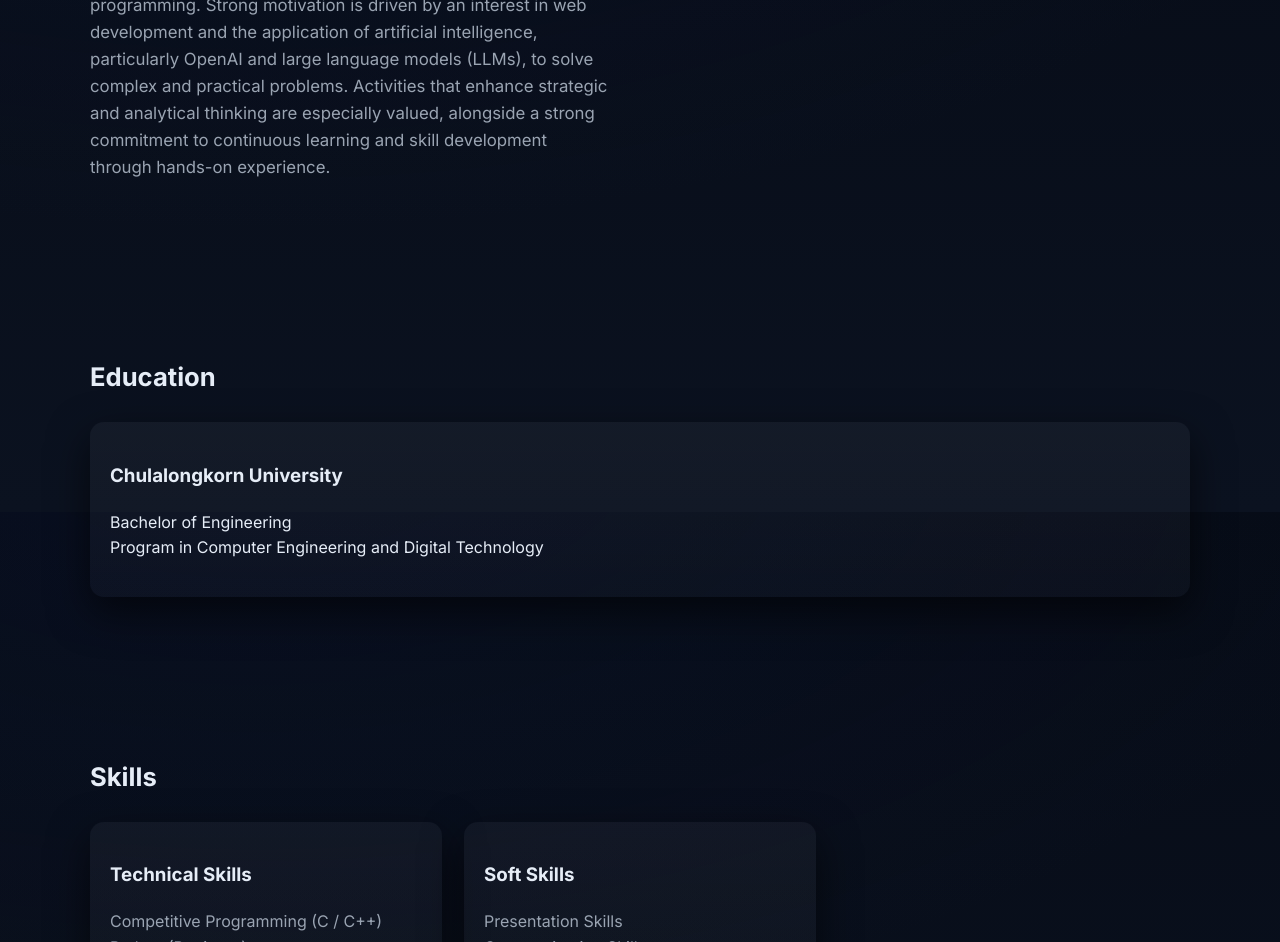
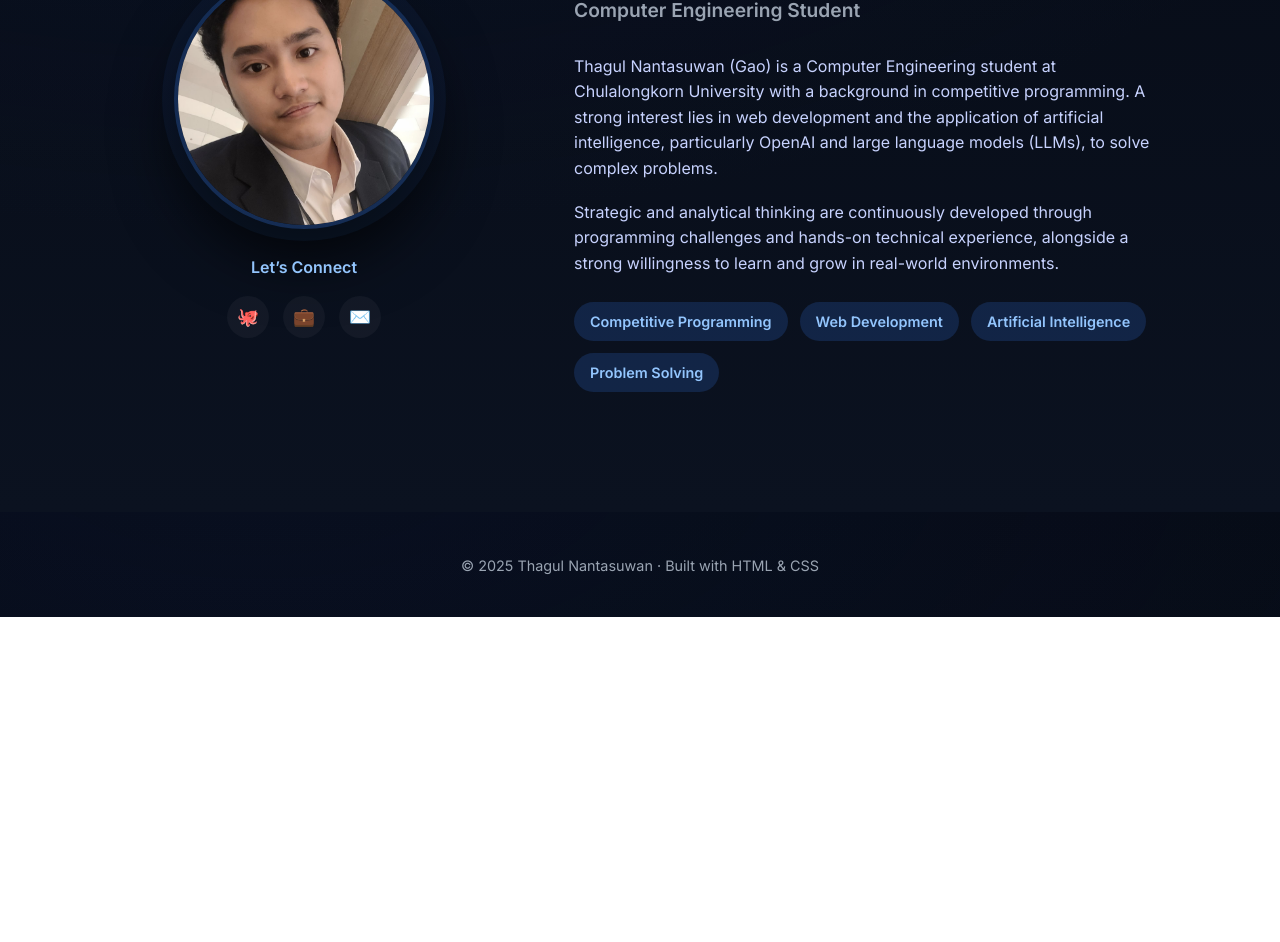
Before and after one commit to thagul2550/thagul2550.github.io, a plain HTML site: page about.html in a window 1280 px wide. Shown: the part 288-1230 px from the top of the page. After the commit the page ends 905 px from the top, so only its background shows below. Drawn offline with Linux system fonts and the light colour scheme.

Commit message:
Add About page with profile layout

```diff
--- a/about.html
+++ b/about.html
@@ -1,8 +1,8 @@
 <!DOCTYPE html>
 <html lang="en">
 <head>
-  <meta charset="UTF-8">
-  <meta name="viewport" content="width=device-width, initial-scale=1">
+  <meta charset="UTF-8" />
+  <meta name="viewport" content="width=device-width, initial-scale=1" />
   <title>About | Thagul Nantasuwan</title>
 
   <link rel="preconnect" href="https://fonts.googleapis.com">
@@ -15,7 +15,7 @@
 
 <header class="site-header">
   <div class="container">
-    <nav aria-label="main navigation">
+    <nav>
       <a href="index.html">Home</a>
       <a class="active" href="about.html">About</a>
       <a href="projects.html">Projects</a>
@@ -25,102 +25,62 @@
 </header>
 
 <main>
-  <!-- ===== ABOUT INTRO ===== -->
-  <section class="content container fade-in">
-    <div class="section-title">
-      <h2>About Me</h2>
-    </div>
+  <!-- ===== ABOUT HERO ===== -->
+  <section class="about-hero container fade-in">
+    <div class="about-grid">
 
-    <p class="hero-intro">
-      Thagul Nantasuwan (Gao) is a Computer Engineering student at
-      Chulalongkorn University with a background in competitive programming.
-      Strong motivation is driven by an interest in web development and the
-      application of artificial intelligence, particularly OpenAI and large
-      language models (LLMs), to solve complex and practical problems.
-      Activities that enhance strategic and analytical thinking are especially
-      valued, alongside a strong commitment to continuous learning and skill
-      development through hands-on experience.
-    </p>
-  </section>
+      <!-- LEFT : PROFILE -->
+      <div class="about-profile">
+        <img src="assets/images/profile.jpg" alt="Thagul Nantasuwan">
+        <p class="connect-text">Let’s Connect</p>
 
-  <!-- ===== EDUCATION ===== -->
-  <section class="content container">
-    <div class="section-title">
-      <h2>Education</h2>
-    </div>
-
-    <div class="card">
-      <h3>Chulalongkorn University</h3>
-      <p class="muted">
-        Bachelor of Engineering<br>
-        Program in Computer Engineering and Digital Technology
-      </p>
-    </div>
-  </section>
-
-  <!-- ===== SKILLS ===== -->
-  <section class="content container">
-    <div class="section-title">
-      <h2>Skills</h2>
-    </div>
-
-    <div class="projects-grid">
-      <div class="card">
-        <h3>Technical Skills</h3>
-        <p class="project-desc">
-          Competitive Programming (C / C++)<br>
-          Python (Beginner)<br>
-          Java (Beginner)
-        </p>
+        <div class="social-links">
+          <a href="#" aria-label="GitHub">🐙</a>
+          <a href="#" aria-label="LinkedIn">💼</a>
+          <a href="mailto:thagul2550@gmail.com" aria-label="Email">✉️</a>
+        </div>
       </div>
 
-      <div class="card">
-        <h3>Soft Skills</h3>
-        <p class="project-desc">
-          Presentation Skills<br>
-          Communication Skills<br>
-          Interpersonal Skills
+      <!-- RIGHT : CONTENT -->
+      <div class="about-content">
+        <h1 class="about-name">
+          Thagul <span>Nantasuwan</span>
+        </h1>
+
+        <p class="about-role">
+          Computer Engineering Student
         </p>
+
+        <p class="about-text">
+          Thagul Nantasuwan (Gao) is a Computer Engineering student at
+          Chulalongkorn University with a background in competitive programming.
+          A strong interest lies in web development and the application of
+          artificial intelligence, particularly OpenAI and large language models
+          (LLMs), to solve complex problems.
+        </p>
+
+        <p class="about-text">
+          Strategic and analytical thinking are continuously developed through
+          programming challenges and hands-on technical experience, alongside
+          a strong willingness to learn and grow in real-world environments.
+        </p>
+
+        <!-- TAGS -->
+        <div class="about-tags">
+          <span>Competitive Programming</span>
+          <span>Web Development</span>
+          <span>Artificial Intelligence</span>
+          <span>Problem Solving</span>
+        </div>
       </div>
+
     </div>
-  </section>
-
-  <!-- ===== EXPERIENCE ===== -->
-  <section class="content container">
-    <div class="section-title">
-      <h2>Experience</h2>
-    </div>
-
-    <div class="card">
-      <h3>Student Intern</h3>
-      <p class="muted">King Mongkut's Institute of Technology Ladkrabang</p>
-      <p class="project-desc">
-        Assisted with real-world IT tasks under supervision, including computer
-        hardware support, CPU component handling, and LAN/network cabling.
-        Worked as a system tester supporting the testing and verification of
-        the university’s grader system.
-      </p>
-    </div>
-  </section>
-
-  <!-- ===== GOAL ===== -->
-  <section class="content container">
-    <div class="section-title">
-      <h2>Internship Goal</h2>
-    </div>
-
-    <p class="hero-intro">
-      Seeking internship opportunities to apply technical skills in real-world
-      environments, gain practical experience, and continue learning from
-      experienced professionals.
-    </p>
   </section>
 </main>
 
 <footer>
   <div class="container small muted">
-    © <span id="year">2025</span> Thagul Nantasuwan ·
-    Built with HTML & CSS · GitHub Pages
+    © 2025 Thagul Nantasuwan · Built with HTML & CSS
   </div>
 </footer>
 
--- a/css/style.css
+++ b/css/style.css
@@ -227,3 +227,117 @@ footer{
   .hero-intro{margin-inline:auto}
   .projects-grid{grid-template-columns:1fr}
 }
+/* ===== ABOUT PAGE ===== */
+.about-hero{
+  min-height:90vh;
+  display:flex;
+  align-items:center;
+}
+
+.about-grid{
+  display:grid;
+  grid-template-columns: 380px 1fr;
+  gap:80px;
+  align-items:center;
+}
+
+/* LEFT */
+.about-profile{
+  text-align:center;
+}
+
+.about-profile img{
+  width:260px;
+  aspect-ratio:1/1;
+  object-fit:cover;
+  border-radius:50%;
+  border:4px solid rgba(59,130,246,.25);
+  box-shadow:
+    0 0 0 12px rgba(59,130,246,.06),
+    0 30px 60px rgba(0,0,0,.7);
+}
+
+.connect-text{
+  margin-top:18px;
+  font-weight:600;
+  color:#93c5fd;
+}
+
+.social-links{
+  display:flex;
+  justify-content:center;
+  gap:14px;
+  margin-top:14px;
+}
+
+.social-links a{
+  width:42px;
+  height:42px;
+  display:flex;
+  align-items:center;
+  justify-content:center;
+  border-radius:50%;
+  background:var(--glass);
+  text-decoration:none;
+  font-size:1.1rem;
+  transition:.2s;
+}
+
+.social-links a:hover{
+  transform:translateY(-3px);
+  background:rgba(59,130,246,.2);
+}
+
+/* RIGHT */
+.about-name{
+  font-size:clamp(42px,6vw,60px);
+  margin:0;
+  line-height:1.1;
+}
+
+.about-name span{
+  color:#3b82f6;
+}
+
+.about-role{
+  margin:14px 0 28px;
+  font-size:1.2rem;
+  font-weight:600;
+  color:var(--muted);
+}
+
+.about-text{
+  max-width:620px;
+  color:#c7d2fe;
+  margin-bottom:18px;
+}
+
+.about-tags{
+  display:flex;
+  flex-wrap:wrap;
+  gap:12px;
+  margin-top:26px;
+}
+
+.about-tags span{
+  padding:8px 16px;
+  border-radius:999px;
+  background:rgba(59,130,246,.18);
+  color:#93c5fd;
+  font-weight:600;
+  font-size:.9rem;
+}
+
+/* Responsive */
+@media (max-width:900px){
+  .about-grid{
+    grid-template-columns:1fr;
+    text-align:center;
+  }
+  .about-text{
+    margin-inline:auto;
+  }
+  .about-tags{
+    justify-content:center;
+  }
+}
```
